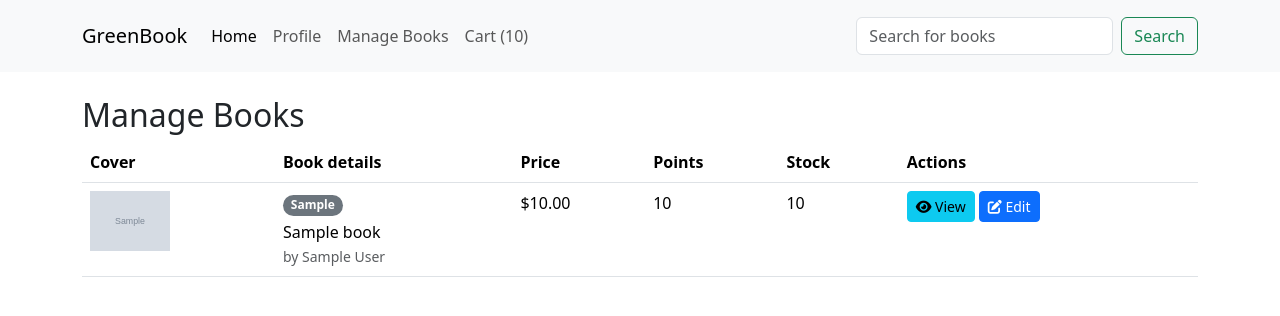
After one commit to siam1299/BookStoreMS, a Django app: page /books/manage in a window 1280 px wide. The commit adds this page. Shown: the top 316 px of the page. Run offline with Django 5.2, Linux system fonts and the light colour scheme; a user stored in the database is signed in; tables that the repository leaves empty hold one stand-in row (values such as "Sample post"); grey boxes marked "Sample" are stand-in pictures.

Commit message:
manage books

```diff
--- a/books/urls.py
+++ b/books/urls.py
@@ -6,4 +6,5 @@ urlpatterns = [
     path("books/add", views.add_book, name="add_book"),
     path("books/<int:pk>", views.book_detail, name="book_detail"),
     path("books/<int:pk>/review", views.add_book_review, name="add_book_review"),
+    path("books/manage", views.manage_books, name="manage_books"),
 ]
--- a/books/views.py
+++ b/books/views.py
@@ -71,3 +71,13 @@ def add_book_review(request, pk):
 
 def check_purchased(request, book_pk):
     return OrderItem.objects.filter(order__customer__user=request.user, book__pk=book_pk).exists()
+
+
+@login_required
+def manage_books(request):
+    # only superusers can manage books
+    if not request.user.is_superuser:
+        return redirect("home")
+
+    books = Book.objects.all()
+    return render(request, "books/manage_books.html", {"books": books})
--- /dev/null
+++ b/templates/books/manage_books.html
@@ -0,0 +1,51 @@
+{% extends "base.html" %}
+
+{% block content %}
+   <h2>Manage Books</h2>
+
+   <table class="table">
+      <thead>
+         <tr>
+            <th>Cover</th>
+            <th>Book details</th>
+            <th>Price</th>
+            <th>Points</th>
+            <th>Stock</th>
+            <th>Actions</th>
+         </tr>
+      </thead>
+      <tbody>
+         {% for book in books %}
+            <tr>
+               <td>
+                  {% if book.image %}
+                     <img src="{{ book.image.url }}"
+                          alt="{{ book.title }}"
+                          width="80"
+                          height="auto"
+                          class="h-100" />
+                  {% endif %}
+               </td>
+               <td>
+                  <span class="badge rounded-pill bg-secondary mb-1">{{ book.category }}</span>
+                  <br />
+                  {{ book.title }}
+                  <br />
+                  <small class="text-muted">by {{ book.author }}</small>
+               </td>
+               <td>${{ book.price }}</td>
+               <td>{{ book.points }}</td>
+               <td>{{ book.stock }}</td>
+               <td>
+                  <a href="{% url 'book_detail' book.pk %}" class="btn btn-info btn-sm">
+                     <i class="fas fa-eye"></i> View
+                  </a>
+                  <a href="" class="btn btn-primary btn-sm">
+                     <i class="fas fa-edit"></i> Edit
+                  </a>
+               </td>
+            </tr>
+         {% endfor %}
+      </tbody>
+   </table>
+{% endblock content %}
--- a/templates/snippets/navbar.html
+++ b/templates/snippets/navbar.html
@@ -19,9 +19,17 @@
                <li class="nav-item">
                   <a class="nav-link" href="{% url 'profile' user.id %}">Profile</a>
                </li>
-               <li class="nav-item">
-                  <a class="nav-link" href="{% url 'book_list' %}">Books</a>
-               </li>
+
+               {% if not user.is_superuser %}
+                  <li class="nav-item">
+                     <a class="nav-link" href="{% url 'book_list' %}">Books</a>
+                  </li>
+               {% else %}
+                  <li class="nav-item">
+                     <a class="nav-link" href="{% url 'manage_books' %}">Manage Books</a>
+                  </li>
+               {% endif %}
+
                <li class="nav-item">
                   <a class="nav-link" href="{% url 'cart' %}">Cart ({{ user.cart.total_items|default:0 }})</a>
                </li>
```
